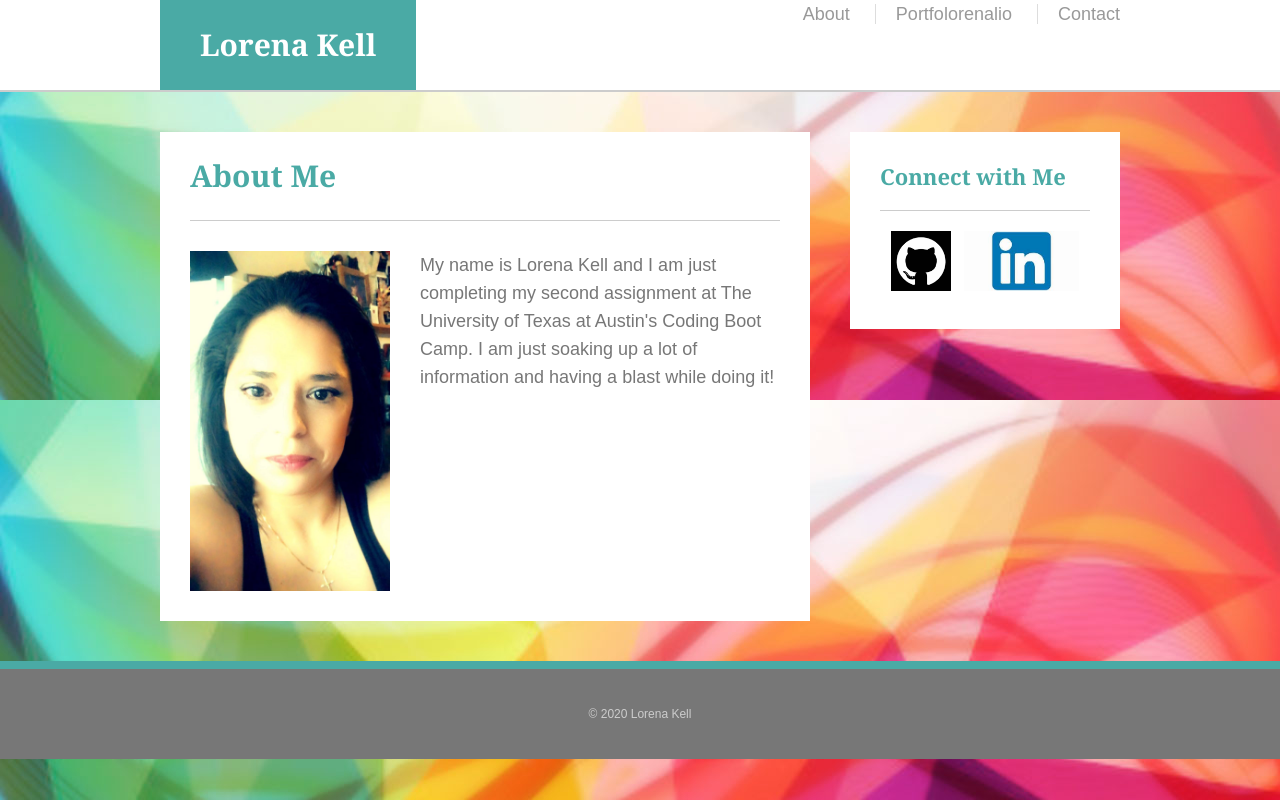
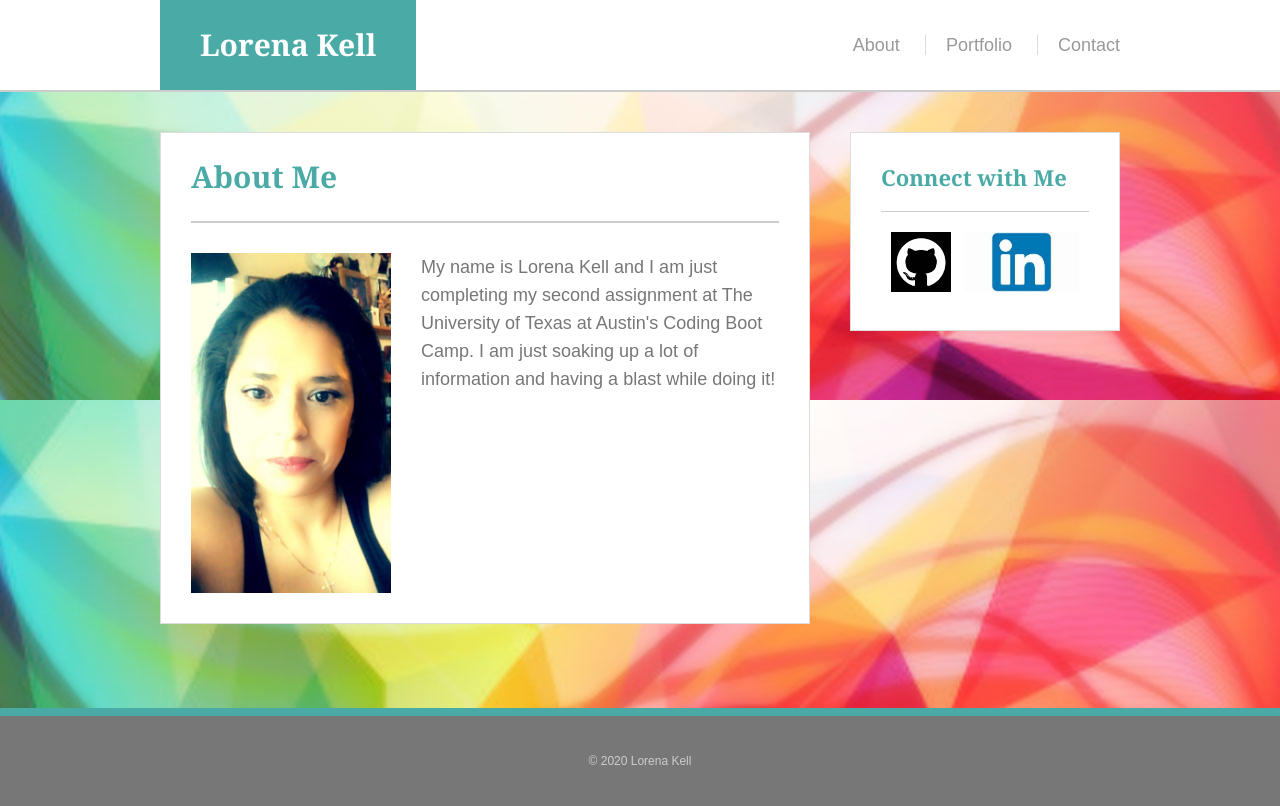
Before and after one commit to lorenakell/Portfolio, a plain HTML site: page index.html in a window 1280 px wide. Drawn offline with Linux system fonts and the light colour scheme.

Commit message:
corrected some index.html & CSS

```diff
--- a/Assets/CSS/style.css
+++ b/Assets/CSS/style.css
@@ -13,7 +13,7 @@ body {
 
 /* Main Page */
 
-/* Sticky Footer /*
+/* Sticky Footer */
 
 #container {
     min-height: calc(100vh - 264px);
@@ -32,7 +32,7 @@ h1, h2 {
 
 h1 {
     font-size: 30px;
-    border-bottom: 1px solid #ccc;
+    border-bottom: 2px solid #ccc;
 }
 
 h2 {
@@ -71,7 +71,7 @@ nav ul {
 
 nav ul li {
     display: inline-block;
-    line-height: 90 px;
+    line-height: 90px;
 }
 
 nav ul li a {
@@ -107,7 +107,7 @@ footer {
 .module {
     background-color: #fff;
     padding: 30px;
-    border: 12px;
+    border: 1px solid #ddd;
 }
 
 #content {
@@ -226,7 +226,7 @@ nav a:hover {
     color: #5e7f7e;
 }
 
-.social {
+.social:hover {
     cursor: pointer;
     opacity: 0.8;
 }
--- a/index.html
+++ b/index.html
@@ -4,8 +4,8 @@
   <head>
     <meta charset="UTF-8">
     <title>Lorena Kell</title>
-    <link rel="stylesheet" type="text/css" href="assets/css/reset.css">
-    <link rel="stylesheet" type="text/css" href="Assets/CSS/style.css">
+    <link rel="stylesheet" type="text/css" href="./assets/css/reset.css">
+    <link rel="stylesheet" type="text/css" href="./assets/CSS/style.css">
   </head>
 
     <body>
@@ -15,18 +15,17 @@
           <nav>
             <ul>
               <li><a href ="index.html">About</a></li>
-              <li><a href="portfolio.html">Portfolorenalio</a></li>
+              <li><a href="portfolio.html">Portfolio</a></li>
               <li><a href="contact.html">Contact</a></li>
             </ul>
           </nav>
       </div>
     </header>
     <div id="container" class="wrapper">
-
         <div id="content" class="module">
             <h1>About Me</h1>
 
-            <img src="Assets/images/justme.jpg" width="200" class="justme">
+            <img src="./Assets/images/justme.jpg" width="200" class="justme">
 
             <p>My name is Lorena Kell and I am just completing my second assignment at The University of Texas at Austin's Coding Boot Camp. I am just soaking up a lot of information and having a blast while doing it!</p></My>
         </div>
@@ -34,8 +33,8 @@
         <div id="social" class="module">
             <h2>Connect with Me</h2>
 
-            <a href="https://github.com/lorenakell"><img src="Assets/images/github.png"></a>
-            <a href="https://www.linkedin.com/in/lorenakell/"><img src="Assets/images/linkedin.png"></a>
+            <a href="https://github.com/lorenakell"><img src="./Assets/images/github.png"></a>
+            <a href="https://www.linkedin.com/in/lorenakell/"><img src="./Assets/images/linkedin.png"></a>
         </div>
     </div>
         <footer> &copy; 2020 Lorena Kell</footer>
```
